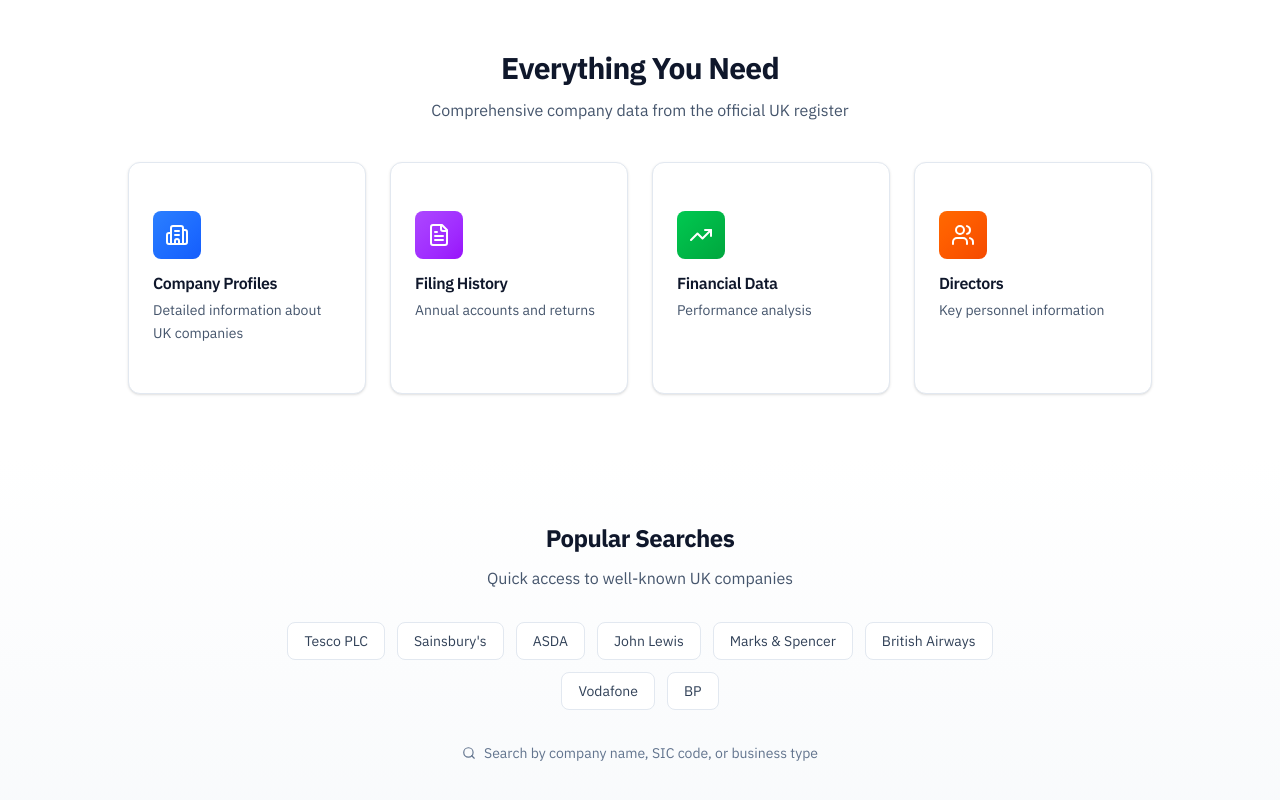
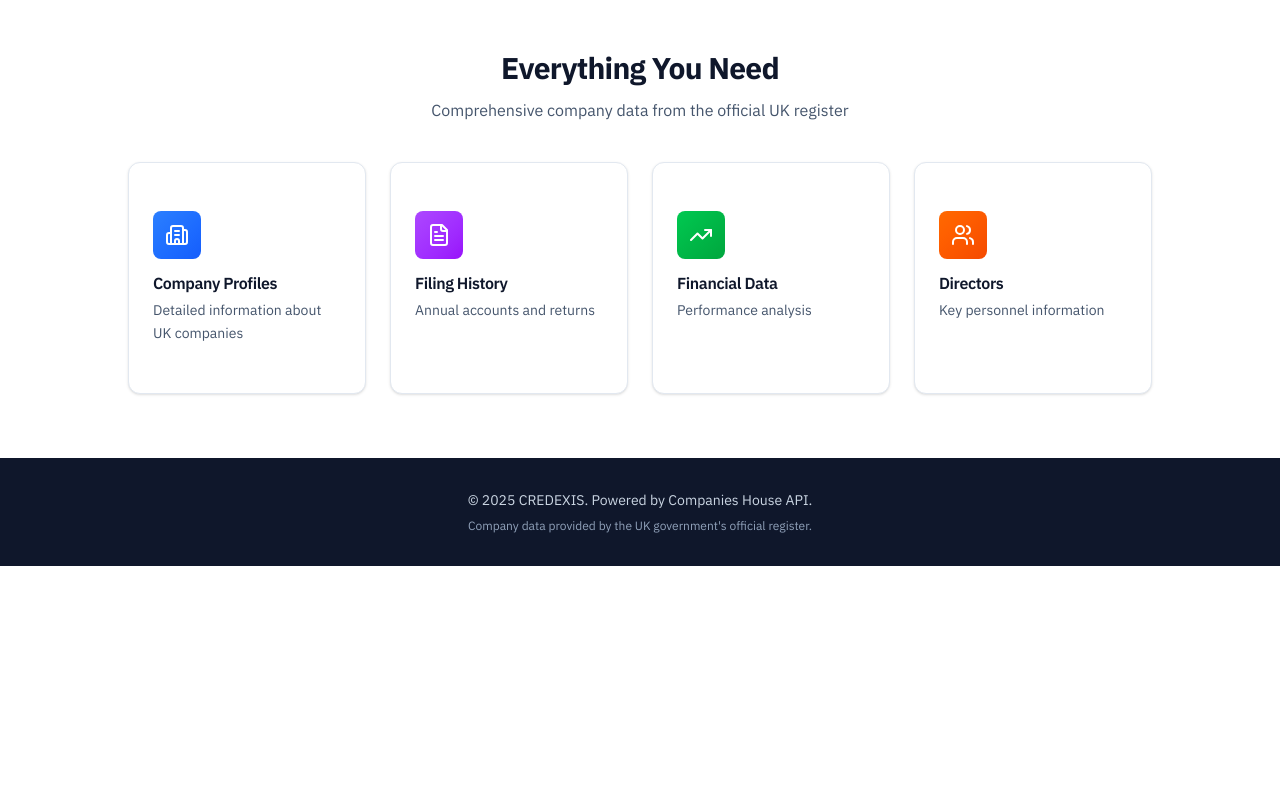
Before and after one commit to plykouk/credexis, a Next.js app: page / in a window 1280 px wide. Shown: the part 731-1531 px from the top of the page. After the commit the page ends 1297 px from the top, so only its background shows below. Built offline with nearby package versions, Linux system fonts and the light colour scheme.

Commit message:
Update homepage: Remove popular searches and add footer
- Removed popular searches section from homepage
- Added simple footer with copyright and attribution
- Cleaned up unused imports

🤖 Generated with [Claude Code](https://claude.com/claude-code)

Co-Authored-By: Claude <noreply@anthropic.com>

```diff
--- a/app/page.tsx
+++ b/app/page.tsx
@@ -3,7 +3,7 @@
 import { useRouter } from 'next/navigation'
 import { ModernSearchBar, SearchType } from '@/components/ui/modern-search-bar'
 import { Card, CardContent } from '@/components/ui/card'
-import { Building2, TrendingUp, FileText, Users, Search, Shield, Zap } from 'lucide-react'
+import { Building2, TrendingUp, FileText, Users, Shield, Zap } from 'lucide-react'
 
 export default function HomePage() {
   const router = useRouter()
@@ -125,38 +125,20 @@ export default function HomePage() {
         </div>
       </section>
 
-      {/* Search Examples */}
-      <section className="py-12 sm:py-16 bg-gradient-to-b from-white to-slate-50">
+      {/* Footer */}
+      <footer className="bg-slate-900 text-slate-300 py-8 mt-auto">
         <div className="container mx-auto px-4 sm:px-6">
-          <div className="text-center mb-8">
-            <h2 className="text-xl sm:text-2xl font-bold text-slate-900 mb-3">
-              Popular Searches
-            </h2>
-            <p className="text-sm sm:text-base text-slate-600">
-              Quick access to well-known UK companies
+          <div className="text-center">
+            <p className="text-sm">
+              © {new Date().getFullYear()} CREDEXIS. Powered by Companies House API.
+            </p>
+            <p className="text-xs mt-2 text-slate-400">
+              Company data provided by the UK government's official register.
             </p>
           </div>
+        </div>
+      </footer>
 
-          <div className="flex flex-wrap justify-center gap-2 sm:gap-3 max-w-3xl mx-auto">
-            {['Tesco PLC', 'Sainsbury\'s', 'ASDA', 'John Lewis', 'Marks & Spencer', 'British Airways', 'Vodafone', 'BP'].map((company) => (
-              <button
-                key={company}
-                onClick={() => handleSearch(company, 'name')}
-                className="px-3 sm:px-4 py-2 bg-white border border-slate-200 rounded-lg text-xs sm:text-sm text-slate-700 hover:bg-slate-50 hover:border-slate-300 transition-all"
-              >
-                {company}
-              </button>
-            ))}
-          </div>
-
-          <div className="mt-8 text-center">
-            <div className="inline-flex items-center gap-2 text-xs sm:text-sm text-slate-500">
-              <Search className="h-3.5 w-3.5" />
-              <span>Search by company name, SIC code, or business type</span>
-            </div>
-          </div>
-        </div>
-      </section>
     </div>
   )
 }
```
